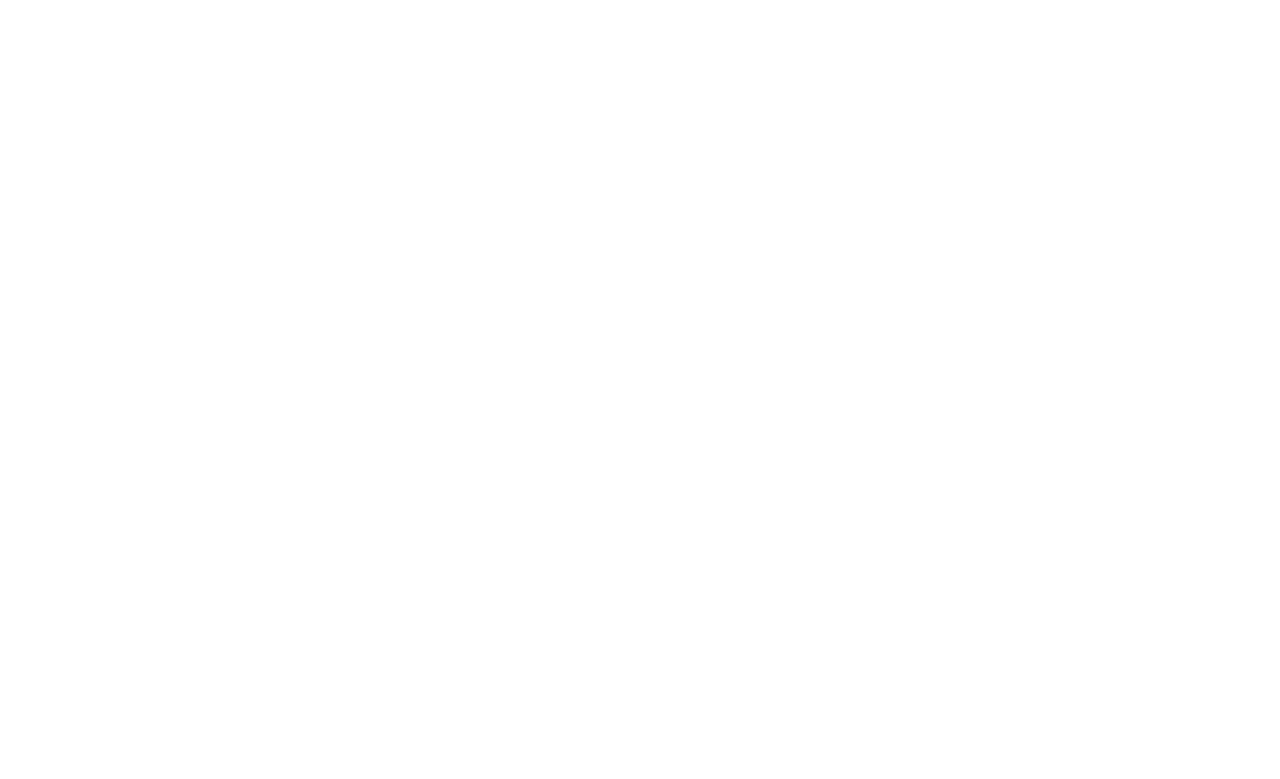
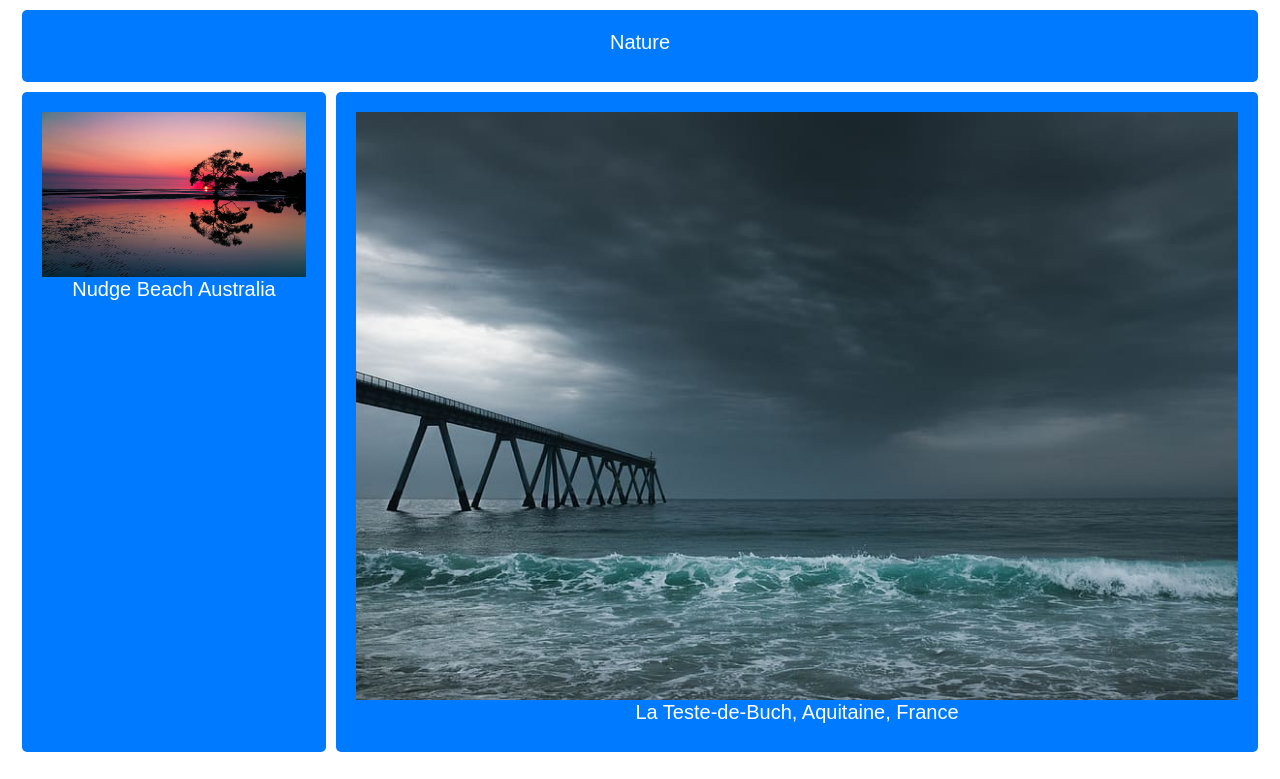
Before and after one commit to Patel-anshj1022/css-pro-bootstrap, a plain HTML site: page index.html in a window 1280 px wide. Shown: the top 779 px of the page. Drawn offline with nearby package versions, Linux system fonts and the light colour scheme.

Commit message:
add grid  container

```diff
--- a/index.html
+++ b/index.html
@@ -8,3 +8,26 @@
     <link rel="stylesheet" href="style.css">
 </head>
 <body>
+
+<div class="container-fluid">
+    <div class="grid-container">
+        <div class="grid-item item1">
+            <h5>Nature</h5>
+        </div>
+        <div class="grid-item item2">
+            <img src="images/image4.jpg" alt="Sidebar Image" class="img-fluid">
+            <h5>Nudge Beach Australia</h5>
+        </div>
+        <div class="grid-item item3">
+            <img src="images/image2.jpg" alt="Main Content Image" class="img-fluid">
+            <h5>La Teste-de-Buch, Aquitaine, France</h5>
+        </div>
+        <div class="grid-item item4">
+            <img src="images/image5.jpg" alt="Additional Content Image" class="img-fluid">
+            <h5>Amazon Forest</h5>
+        </div>
+        </div>
+    </div>
+</div>
+</body>
+</html>
```
